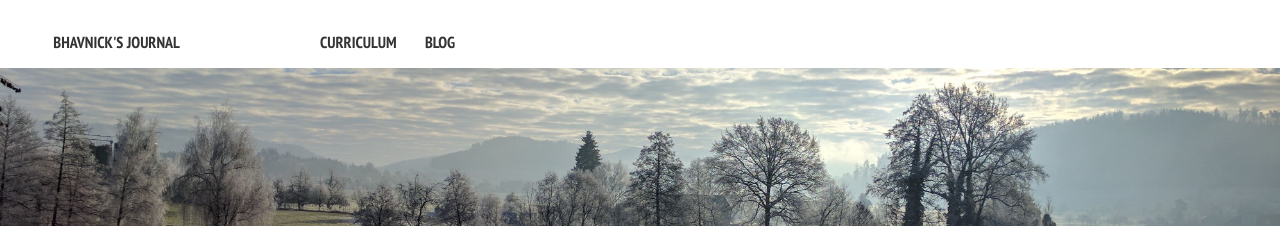
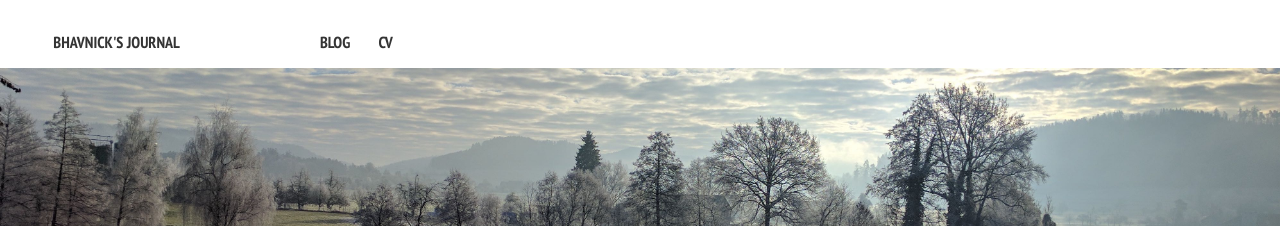
Before and after one commit to bhavnicksm/Bhavnicksm.github.io, a Jekyll site: the page built from index.md, in a window 1280 px wide. Shown: the top 226 px of the page. Built offline with Jekyll 4.4.1, drawn with Linux system fonts in a browser that asks for light colours; nearby versions of some CDN libraries; comment, search, counter and statistics services are not loaded.

Commit message:
Update _config.yml

```diff
--- a/_config.yml
+++ b/_config.yml
@@ -27,14 +27,15 @@ bing_verify:
 # Links to include in top navigation
 # For external links add external: true
 links:
-  - title: Curriculum
+  - title: Blog
+    url: /blog/
+  - title: CV
     url: /cv/
   # - title: Publications
   #   url: /publications/
   # - title: Code
   #   url: /code/
-  - title: Blog
-    url: /blog/
+
 
 # http://en.wikipedia.org/wiki/List_of_tz_database_time_zones
 timezone:    Asia/Kolkata
```
